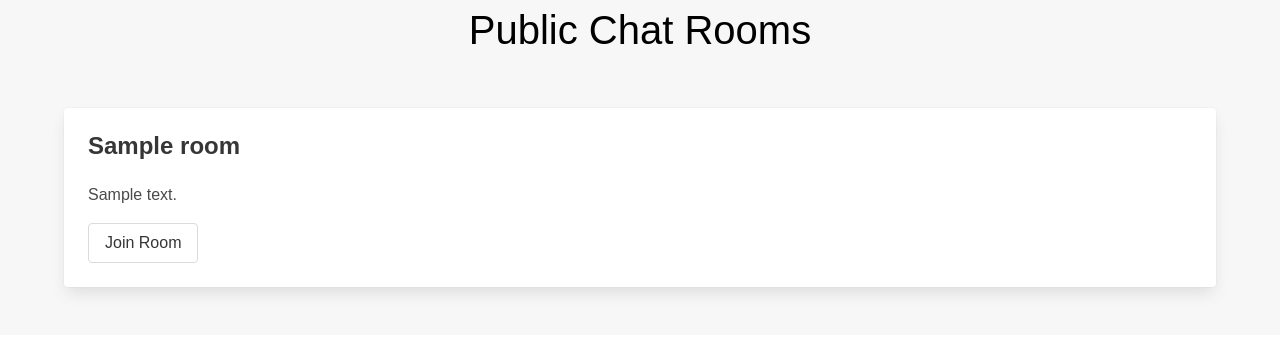
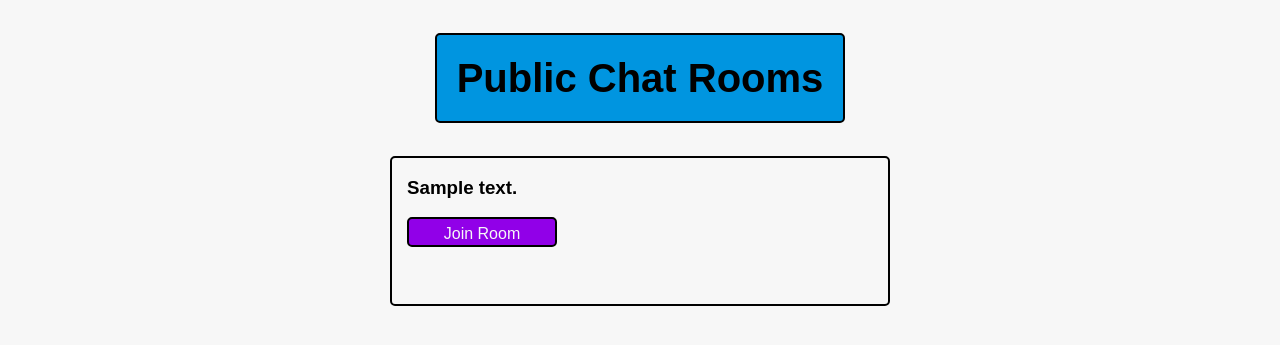
Before and after one commit to momentum-Tutor/eTutor, a Django app: page /rooms/ in a window 1280 px wide. Shown: the part 70-415 px from the top of the page. Run offline with Django 3.2, Linux system fonts and the light colour scheme; a user stored in the database is signed in; data comes from the database, SQL or seed files in the repository; tables that the repository leaves empty hold one stand-in row (values such as "Sample post"); parts of the project's set-up code (start-up, migrations or seed data) failed here and were passed over; some libraries are stand-ins or nearby versions.

Commit message:
dm notifications now functional. still a few minor bugs that need to be sorted through

```diff
--- a/config/urls.py
+++ b/config/urls.py
@@ -15,6 +15,7 @@ urlpatterns = [
     path('my_dms/', etutor_views.my_dms),
     path('rooms/<slug:slug>', etutor_views.room_detail),
     path('rooms/<slug:slug>/dm_users/', etutor_views.dm_users),
+    path('rooms/<slug:slug>/message_read/', etutor_views.message_read),
     path('videoChat/', etutor_views.video_chat, name="video_chat"),
     url(r'token$', etutor_views.token, name="token"),
     path('direct_message/<slug:slug>', etutor_views.direct_message),
--- a/eTutor/models.py
+++ b/eTutor/models.py
@@ -58,6 +58,6 @@ class Room_Users(models.Model):
         return f"users: {self.user_one}, {self.user_two}"
 
 class DM_Notifications(models.Model):
-    room = models.ForeignKey(to='Room', on_delete=models.CASCADE, related_name='dm_notification', null=True, blank=True)
+    room = models.ForeignKey(to='Room', on_delete=models.CASCADE, related_name='dm_notifications', null=True, blank=True)
     new = models.BooleanField(default=False)
-    user = models.ForeignKey(to='users.user', on_delete=models.CASCADE, related_name='user_dm_notification', null=True, blank=True)
+    user = models.ForeignKey(to='users.user', on_delete=models.CASCADE, related_name='users_dm_notification', null=True, blank=True)
--- a/eTutor/views.py
+++ b/eTutor/views.py
@@ -294,3 +294,25 @@ def new_dm(request, slug):
             notification.total += 1
             notification.save()
             return JsonResponse({'notification': 'created'})
+
+@csrf_exempt
+def message_read(request, slug):
+    if request.method == 'POST':
+        users = slug.split('SPL')
+        if users[0] == request.user.username:
+            username_value = users[1]
+        if users[1] == request.user.username:
+            username_value = users[0]
+        try:
+            dm_notif = DM_Notifications.objects.get(room=Room.objects.get(slug=slug), user=User.objects.get(username=request.user.username))
+            if dm_notif.new == True:
+                dm_notif.new = False
+                dm_notif.save()
+                notification = Notifications.objects.get(user=User.objects.get(username=request.user.username))
+                notification.dm -= 1
+                notification.total -= 1
+                notification.save()
+                return JsonResponse({'message_read': 'marked read'})
+            return JsonResponse({'message_read': 'already read'})
+        except DM_Notifications.DoesNotExist:
+            return JsonResponse({'message_read': 'DM_Notification does not exist yet'})
--- a/static/css/rooms-list.css
+++ b/static/css/rooms-list.css
@@ -2,4 +2,49 @@
     text-align: center;
     color: black;
     font-size: 2.5rem;
+    background-color: #0095E0;
+    /* width: 800px; */
+    border: solid 2px;
+    border-radius: 5px;
+    padding: 20px;
 }
+
+.container {
+    display: flex;
+    flex-wrap: wrap;
+}
+
+.card {
+    width: 500px;
+    height: 150px;
+    border: solid 2px;
+    border-radius: 5px;
+    padding-left: 15px;
+    padding-right: 15px;
+    margin: auto;
+}
+
+.messages-button {
+    background-color: #9100E8;
+    float: left;
+    width: 150px;
+    height: 30px;
+    line-height: 30px;
+    color: #f7f7f7;
+    text-decoration: none;
+    border: solid 2px;
+    border-radius: 5px;
+    border-color: black;
+    text-align: center;
+    margin-right: 8px;
+    margin: auto
+}
+
+.new-notif {
+    margin-left: 8px;
+}
+
+.room-list-header {
+    margin: auto;
+    display: table;
+}
--- a/static/css/style.css
+++ b/static/css/style.css
@@ -202,12 +202,14 @@ article {
   color: orange;
 }
 
-.notification {
+.etutor-notification {
   padding-left: 2px;
-  padding-right: 3px;
+  padding-right: 2px;
   border-radius: 2px;
+  max-height: 20px;
   background-color: red;
   color: white;
+  text-align: center;
 }
 
 .action-container {
--- a/static/js/main.js
+++ b/static/js/main.js
@@ -45,27 +45,27 @@ function notifications() {
 })
   function displayNotifications(data) {
     if (data.total > 0) {
-      totalNotification.setAttribute('class', 'notification')
+      totalNotification.setAttribute('class', 'etutor-notification')
       totalNotification.innerText = data.total
     }
     else {
-      totalNotification.classList.remove('notification')
+      totalNotification.classList.remove('etutor-notification')
       totalNotification.innerText = ''
     }
     if (data.total > 0) {
-      dmNotification.setAttribute('class', 'notification')
+      dmNotification.setAttribute('class', 'etutor-notification')
       dmNotification.innerText = data.dm
     }
     else {
-      dmNotification.classList.remove('notification')
+      dmNotification.classList.remove('etutor-notification')
       dmNotification.innerText = ''
     }
     if (data.total > 0) {
-      frNotification.setAttribute('class', 'notification')
+      frNotification.setAttribute('class', 'etutor-notification')
       frNotification.innerText = data.friend
     }
     else {
-      frNotification.classList.remove('notification')
+      frNotification.classList.remove('etutor-notification')
       frNotification.innerText = ''
     }
 
@@ -73,4 +73,4 @@ function notifications() {
 }
 
 notifications()
-// setInterval(notifications, 3000)
+setInterval(notifications, 5000)
--- a/templates/base.html
+++ b/templates/base.html
@@ -62,7 +62,7 @@
                         <a href="#"><span id='total-notification'></span> Notifications</a>
                         <ul class="nav-dropdown">
                             <li>
-                                <a href="#"><span id='DM-notification'></span> Direct Messages</a>
+                                <a href="/my_dms"><span id='DM-notification'></span> Direct Messages</a>
                             </li>
 
                             <li>
--- a/templates/eTutor/messaging.html
+++ b/templates/eTutor/messaging.html
@@ -1,30 +1,20 @@
 {% extends 'base.html' %}
 {% load static %}
 {% block meta %}
-<link rel="stylesheet" href="https://cdnjs.cloudflare.com/ajax/libs/bulma/0.6.1/css/bulma.min.css" />
 <link rel="stylesheet" href="{% static '/css/rooms-list.css' %}">
 {% endblock meta %}
 {% block content %}
+<div class='room-list-header'>
   <h2 class='general-header'>Public Chat Rooms</h2>
-  <section class="section">
+</div>
 <div class="container">
-      <div class="columns">
   {% for room in rooms %}
-        <div class="column">
-          <div class="card rounded-edges">
-            <div class="card-content">
-              <p class="title is-4">{{room.name}}</p>
+  <div class="card">
+    <h3>{{room.description}}</h3>
     <div class="content">
-                <p>
-                  {{room.description}}
-                </p>
-                <a href="/rooms/{{room.slug}}" class="button">Join Room</a>
-              </div>
-            </div>
+      <a href="/rooms/{{room.slug}}" class="messages-button">Join Room</a>
     </div>
   </div>
   {% endfor %}
 </div>
-    </div>
-  </section>
 {% endblock content %}
--- a/templates/eTutor/messaging_detail.html
+++ b/templates/eTutor/messaging_detail.html
@@ -24,6 +24,7 @@
         </div>
     </form>
 </div>
+<p>{{room.dm_notification}}</p>
 <p id='room-name' class='hidden'>{{room.name}}</p>
-<p id='room-privacy' class='hidden'>{{room.private}}</p>
+<p id='room-privacy' class='hidden' >{{room.private}}</p>
 {% endblock content %}
```
Also changed, not shown: eTutor/templatetags/custom_filters.py (added, +12 -0 lines), static/js/messaging.js (+13 -0 lines), static/js/room-list.js (added, +7 -0 lines), templates/eTutor/my_dms.html (+16 -19 lines), eTutor/migrations/0009_auto_20200407_2000.py (added), eTutor/templatetags/__init__.py (added). Lines whose indentation alone changed are shown as unchanged.
